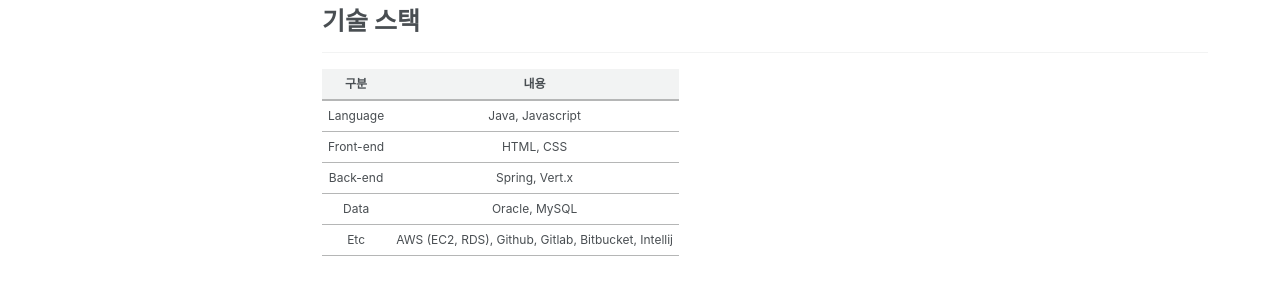
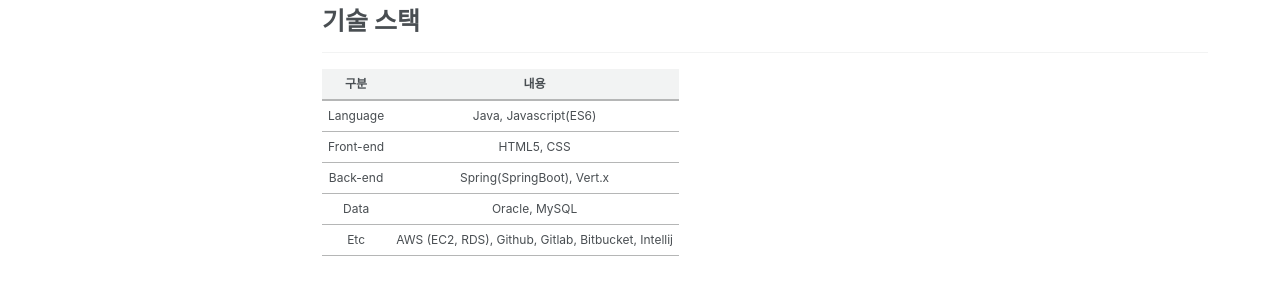
Before and after one commit to nttejun/nttejun.github.io, a Jekyll site: the page built from _posts/2019-04-28-portfolio.md, in a window 1280 px wide and 900 px high, scrolled down 2163 px. Shown: the part 152-452 px from the top of the window. Built offline with Jekyll 4.4.1, drawn with Linux system fonts in a browser that asks for light colours; cached includes are drawn as plain includes; nearby versions of some CDN libraries; some of the changed text lies outside the part shown.

Commit message:
Updated portfolio 20191003

```diff
--- a/_posts/2019-04-28-portfolio.md
+++ b/_posts/2019-04-28-portfolio.md
@@ -122,9 +122,9 @@
 
 | 구분 | 내용 |
 | :----: | :----: |
-| Language | Java, Javascript |
-| Front-end | HTML, CSS |
-| Back-end | Spring, Vert.x |
+| Language | Java, Javascript(ES6) |
+| Front-end | HTML5, CSS |
+| Back-end | Spring(SpringBoot), Vert.x |
 | Data | Oracle, MySQL |
 | Etc | AWS (EC2, RDS), Github, Gitlab, Bitbucket, Intellij |
 
```
Also changed, not shown: other parts of _posts/2019-04-28-portfolio.md (+1 -1 lines).
